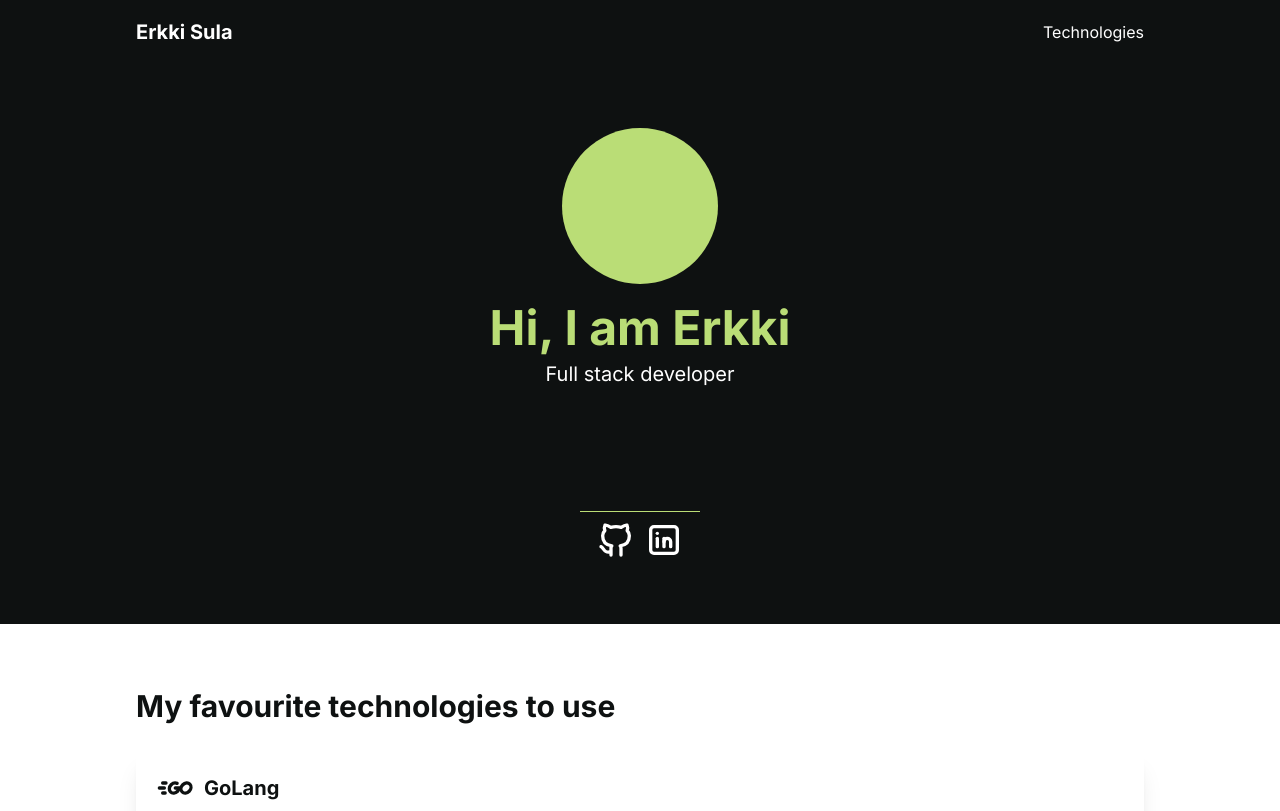
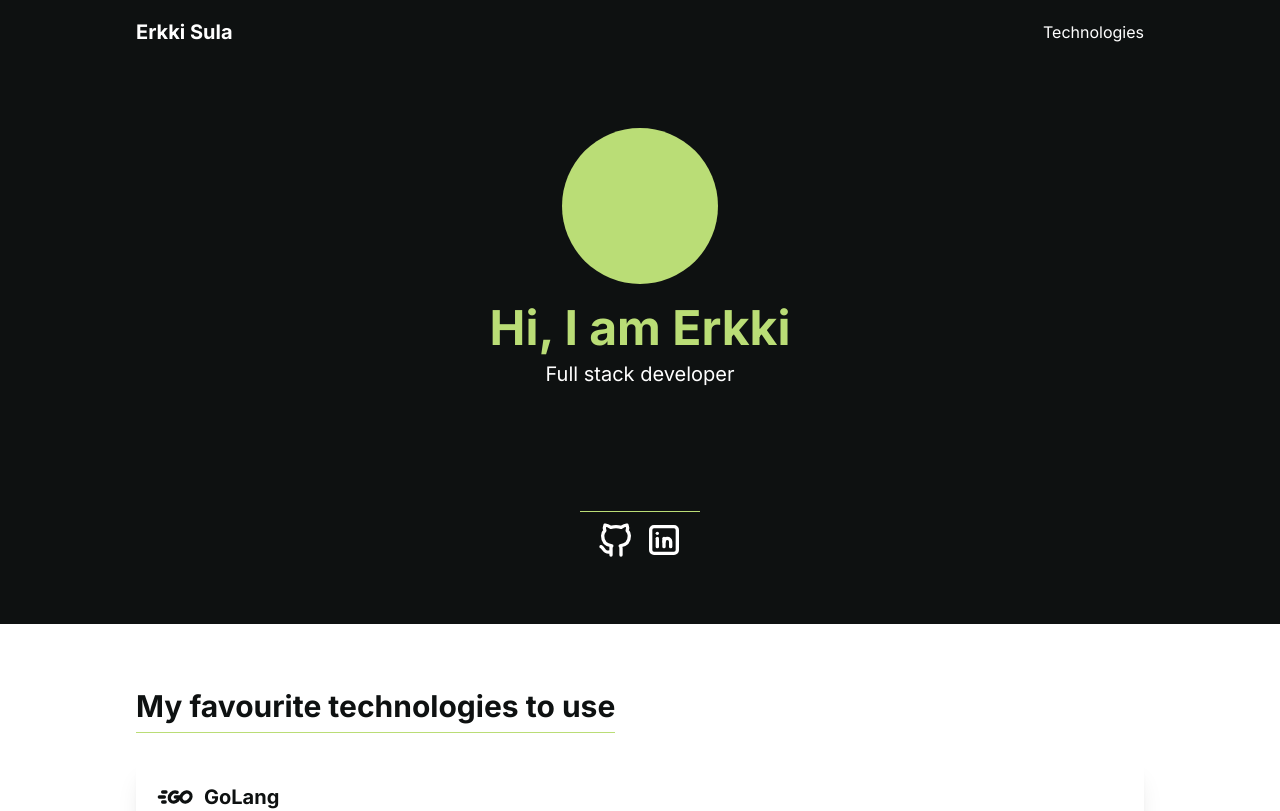
Before and after one commit to kzree/homepage, a Next.js app: page / in a window 1280 px wide. Shown: the top 811 px of the page. Built offline with nearby package versions, Linux system fonts and the light colour scheme.

Commit message:
Add clsx, add icon class to socials

```diff
--- a/package.json
+++ b/package.json
@@ -13,6 +13,7 @@
     "@types/node": "18.15.11",
     "@types/react": "18.0.31",
     "@types/react-dom": "18.0.11",
+    "clsx": "^1.2.1",
     "eslint": "8.37.0",
     "eslint-config-next": "13.2.4",
     "next": "13.2.4",
--- a/src/components/common/Socials.tsx
+++ b/src/components/common/Socials.tsx
@@ -1,5 +1,6 @@
 import { socials } from '@/data/socials';
 import Link from 'next/link';
+import clsx from 'clsx';
 
 interface Props {
   className?: string;
@@ -7,14 +8,15 @@ interface Props {
 }
 
 export const Socials = ({ className = '', iconClassName }: Props) => {
+  const iconClasses = clsx('transition-all duration-300 ease-in-out', iconClassName, {
+    'hover:text-secondary': !iconClassName,
+  });
+
   return (
     <div className={`flex gap-2 ${className}`}>
       {socials.map(({ link, icon: Icon, name }) => (
         <Link href={link} key={`social-${name}`}>
-          <Icon
-            size={40}
-            className="hover:text-secondary transition-all duration-300 ease-in-out"
-          />
+          <Icon size={40} className={iconClasses} />
         </Link>
       ))}
     </div>
--- a/src/components/homepage/Skills.tsx
+++ b/src/components/homepage/Skills.tsx
@@ -3,7 +3,9 @@ import { majorSkills } from '@/data/homepage';
 export const Skills = () => {
   return (
     <section className="py-16 container mx-auto" id="tech">
-      <h2 className="text-3xl font-bold text-black mb-6">{majorSkills.title}</h2>
+      <h2 className="text-3xl font-bold text-black mb-6 border-b border-secondary pb-2 inline-block">
+        {majorSkills.title}
+      </h2>
       {majorSkills.skills.map(({ description, title, icon: Icon }, idx) => (
         <div className="last:mb-0 mb-5 rounded-xl shadow-xl p-5 bg-white" key={`skill-${idx}`}>
           <div className="flex items-center gap-2 text-primary mb-2">
--- a/src/components/layout/Footer.tsx
+++ b/src/components/layout/Footer.tsx
@@ -7,7 +7,7 @@ export const Footer = () => {
       <div className="container mx-auto border-t border-primary py-8">
         <div className="flex justify-between text-black">
           <p className="font-bold">{footer.copyright}</p>
-          <Socials className="text-black" />
+          <Socials className="text-black" iconClassName="hover:opacity-75" />
         </div>
       </div>
     </footer>
```
Also changed, not shown: 1 other file (tests, documents, lock files or other folders).
